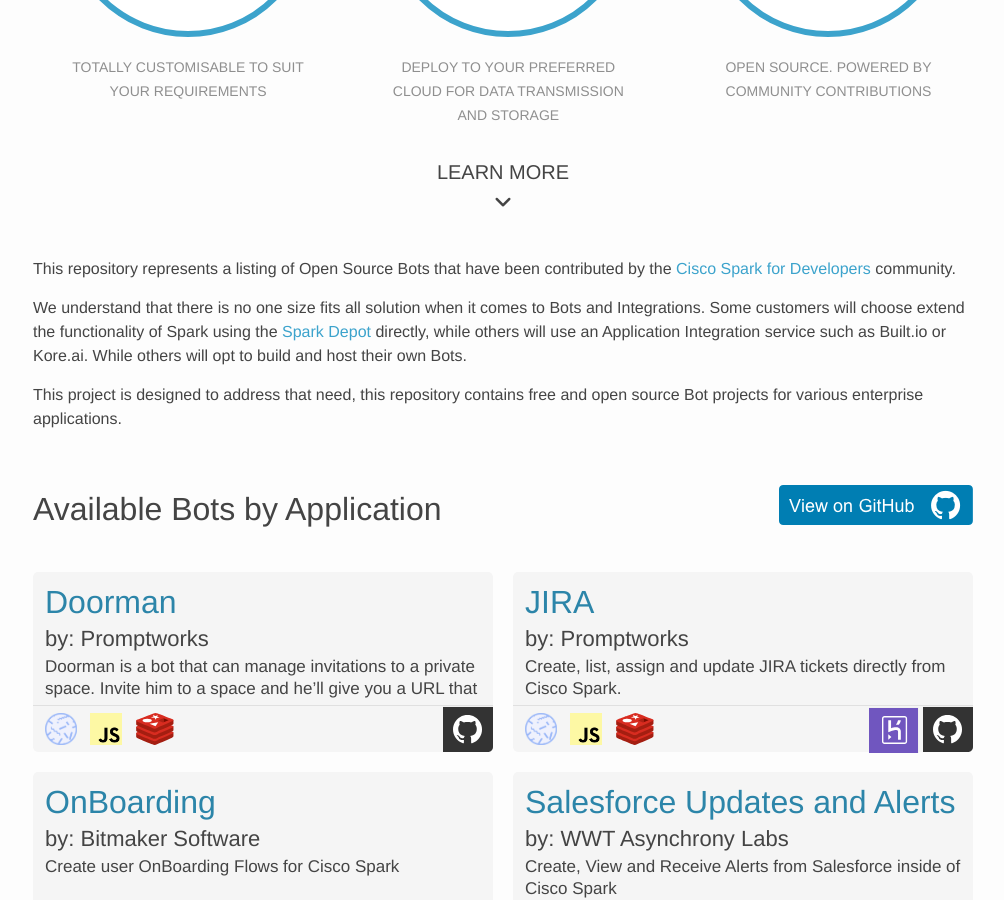
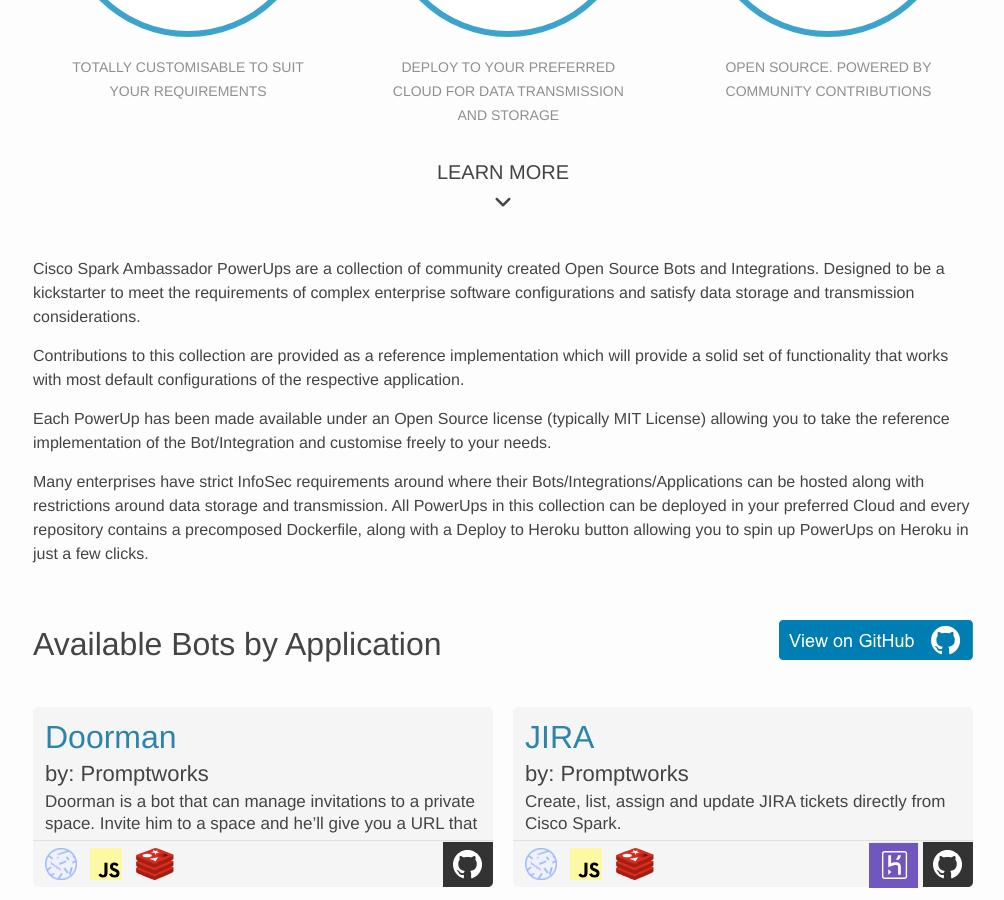
Before and after one commit to CiscoWebexTeamsAmbassadors/StarterKits, a Jekyll site: the page built from index.md, in a window 1280 px wide and 900 px high, scrolled down 418 px. Shown: the whole window, without its empty margins (137-1141 px from the left). Built offline with Jekyll 4.4.1, drawn with Linux system fonts in a browser that asks for light colours; nearby versions of some CDN libraries.

Commit message:
Update index.md

```diff
--- a/index.md
+++ b/index.md
@@ -46,11 +46,13 @@ group: "navigation"
 
 <span id="learn-more"></span>
 
-This repository represents a listing of Open Source Bots that have been contributed by the [Cisco Spark for Developers](https://developer.ciscospark.com) community.
+Cisco Spark Ambassador PowerUps are a collection of community created Open Source Bots and Integrations. Designed to be a kickstarter to meet the requirements of complex enterprise software configurations and satisfy data storage and transmission considerations.
 
-We understand that there is no one size fits all solution when it comes to Bots and Integrations. Some customers will choose extend the functionality of Spark using the [Spark Depot](https://depot.ciscospark.com) directly, while others will use an Application Integration service such as Built.io or Kore.ai. While others will opt to build and host their own Bots.
+Contributions to this collection are provided as a reference implementation which will provide a solid set of functionality that works with most  default configurations of the respective application.
 
-This project is designed to address that need, this repository contains free and open source Bot projects for various enterprise applications.
+Each PowerUp has been made available under an Open Source license (typically MIT License) allowing you to take the reference implementation of the Bot/Integration and customise freely to your needs.
+
+Many enterprises have strict InfoSec requirements around where their Bots/Integrations/Applications can be hosted along with restrictions around data storage and transmission. All PowerUps in this collection can be deployed in your preferred Cloud and every repository contains a precomposed Dockerfile, along with a Deploy to Heroku button allowing you to spin up PowerUps on Heroku in just a few clicks.
 
 <br>
 
```
